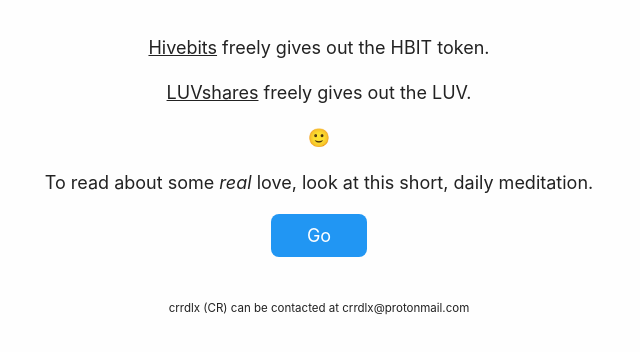
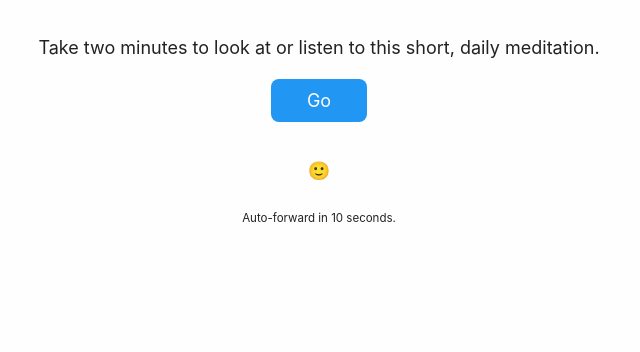
Before and after one commit to crrdlx/ichthys, a plain HTML site: page index.html in a window 1280 px wide. Shown: the part 132-484 px from the top of the page, without its empty margins (321-961 px from the left). Drawn offline with nearby package versions, Linux system fonts and the light colour scheme.

Commit message:
generalized the verbage

```diff
--- a/index.html
+++ b/index.html
@@ -102,19 +102,16 @@ h6 {
 <a name="home_title"></a>
 <h1 id="ichthys"><span style="color:darkorange"> <strong><><</strong></span></h1>
 
-<p style="text-align:center"><a href="https://peakd.com/hive/@hivebits/about" target="_blank">Hivebits</a> freely gives out the HBIT token.</p>
 
-<p style="text-align:center"><a href="https://peakd.com/luv/@luvshares/about" target="_blank">LUVshares</a> freely gives out the LUV.</p>
-
-<p style="text-align:center">&#128578;</p>
-
- <p style="text-align:center">To read about some <em>real</em> love, look at this short, daily meditation.</p>
+ <p style="text-align:center">Take two minutes to look at or listen to this short, daily meditation.</p>
 
 <center><div class="w3-container">
   <a href="https://wels.app/devotion/dd/0000" class="w3-button w3-margin-bottom w3-round-large w3-blue">&nbsp; &nbsp; Go &nbsp; &nbsp;</a>
 </div></center>
 
-<p style="text-align:center"><small><small>crrdlx (CR) can be contacted at crrdlx@protonmail.com</small></small>
+<p style="text-align:center">&#128578;</p>
+
+<p style="text-align:center"><small><small>Auto-forward in 10 seconds.</small></small>
 <!-- Default Statcounter code for ichthys page -->
 <script type="text/javascript">
   var sc_project=12443390;
```
